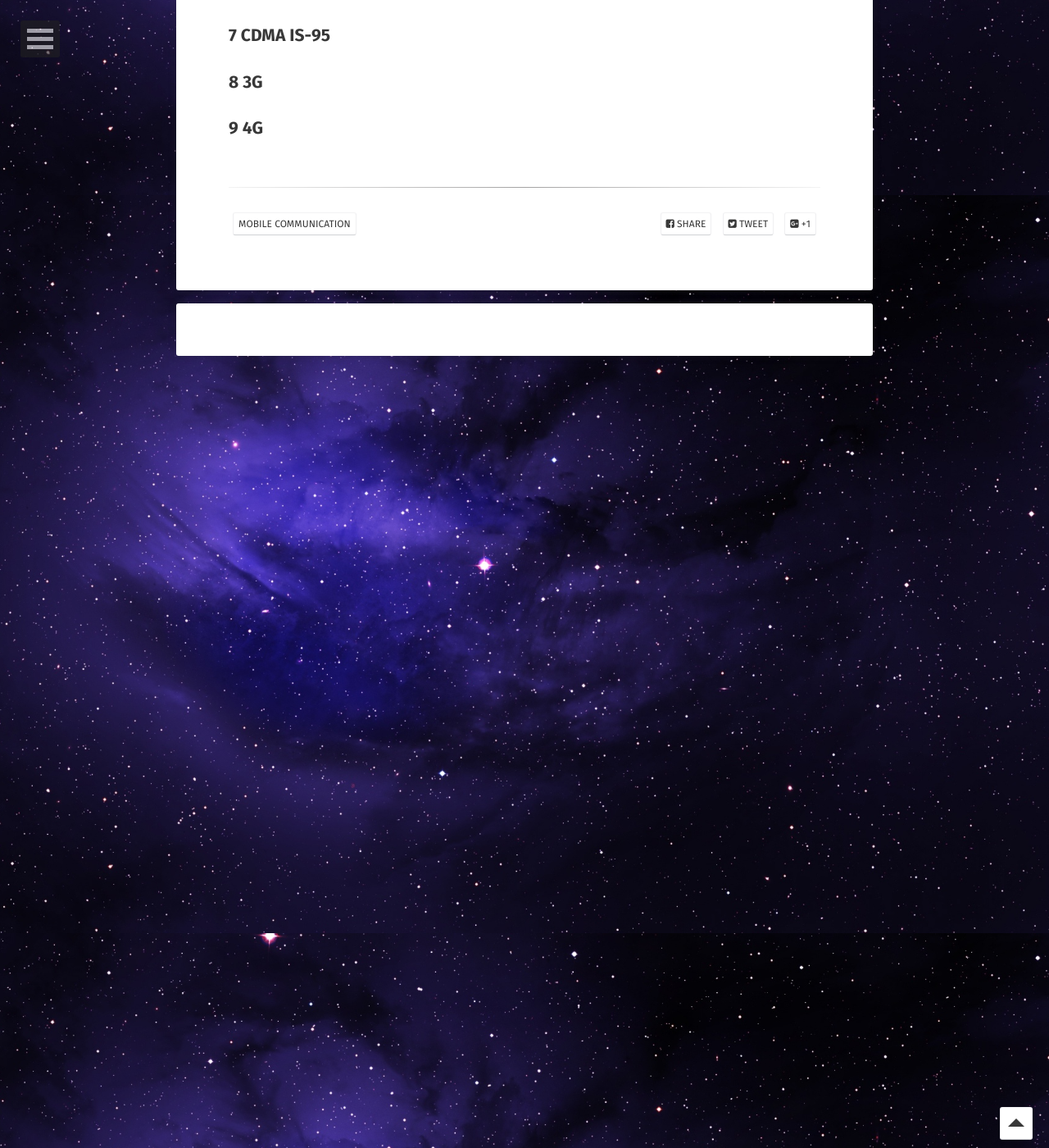
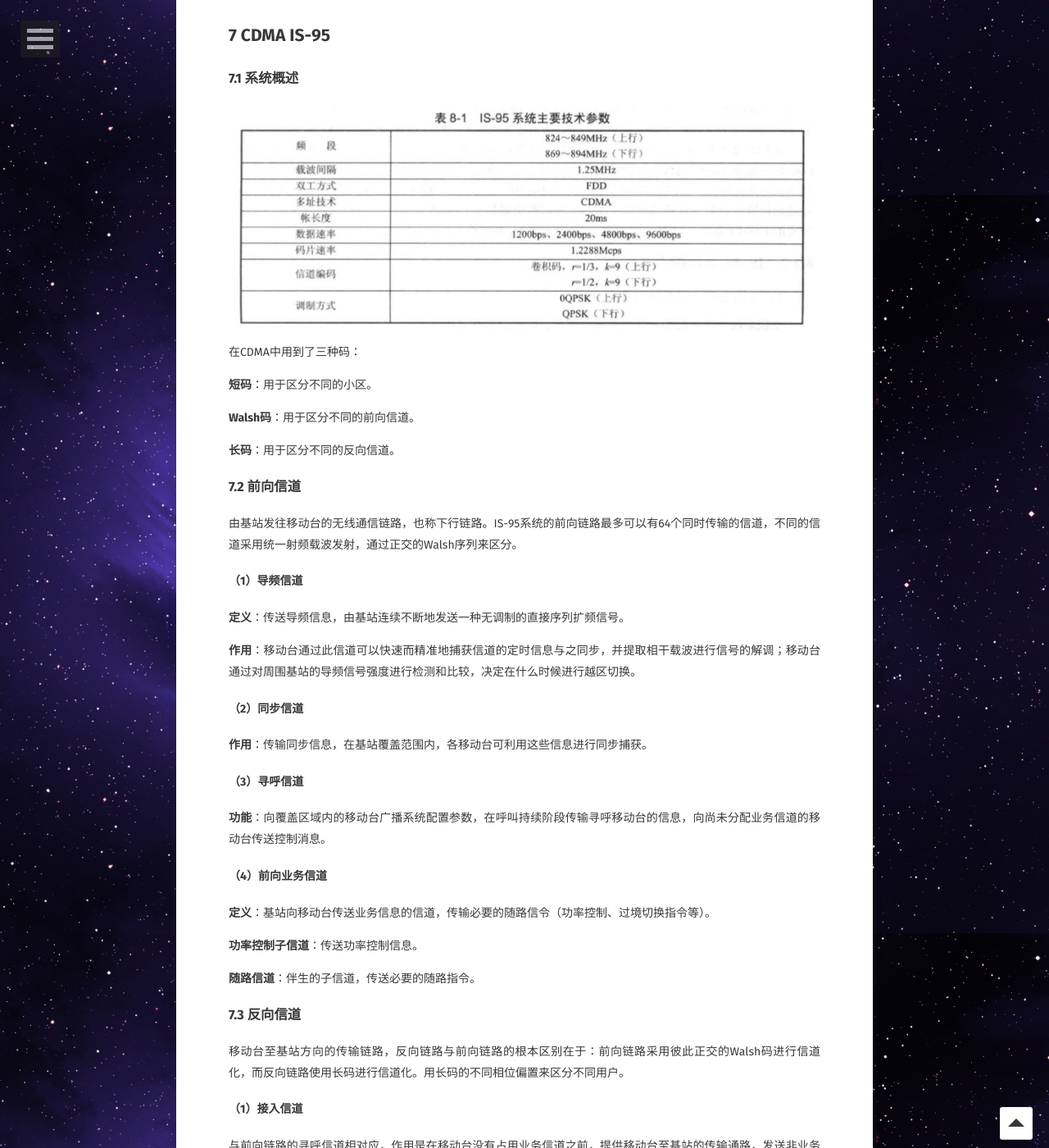
Before and after one commit to ZiqingZhao/ZiqingZhao.github.io, a Jekyll site: the page built from _posts/2019-06-17-移动通信技术与应用.md, in a window 1280 px wide and 1400 px high, scrolled down 22262 px. Shown: the whole window at 82% size. Built offline with Jekyll 4.4.1, drawn with Linux system fonts in a browser that asks for light colours; some web fonts are replaced; formulas are drawn with MathJax 3; comment, search, counter and statistics services are not loaded; some of the changed text lies outside the part shown.

Commit message:
Update 2019-06-17-移动通信技术与应用.md

```diff
--- a/_posts/2019-06-17-移动通信技术与应用.md
+++ b/_posts/2019-06-17-移动通信技术与应用.md
@@ -733,6 +733,87 @@ Enhanced Data rate for GSM Revolution
 
 ## 7 CDMA IS-95
 
+### 7.1 系统概述
+
+![](<https://raw.githubusercontent.com/ZiqingZhao/ZiqingZhao.github.io/master/img/MobileCommunication_19.jpg>)
+
+在CDMA中用到了三种码：
+
+**短码**：用于区分不同的小区。
+
+**Walsh码**：用于区分不同的前向信道。
+
+**长码**：用于区分不同的反向信道。
+
+### 7.2 前向信道
+
+由基站发往移动台的无线通信链路，也称下行链路。IS-95系统的前向链路最多可以有64个同时传输的信道，不同的信道采用统一射频载波发射，通过正交的Walsh序列来区分。
+
+#### （1）导频信道
+
+**定义**：传送导频信息，由基站连续不断地发送一种无调制的直接序列扩频信号。
+
+**作用**：移动台通过此信道可以快速而精准地捕获信道的定时信息与之同步，并提取相干载波进行信号的解调；移动台通过对周围基站的导频信号强度进行检测和比较，决定在什么时候进行越区切换。
+
+#### （2）同步信道
+
+**作用**：传输同步信息，在基站覆盖范围内，各移动台可利用这些信息进行同步捕获。
+
+#### （3）寻呼信道
+
+**功能**：向覆盖区域内的移动台广播系统配置参数，在呼叫持续阶段传输寻呼移动台的信息，向尚未分配业务信道的移动台传送控制消息。
+
+#### （4）前向业务信道
+
+**定义**：基站向移动台传送业务信息的信道，传输必要的随路信令（功率控制、过境切换指令等）。
+
+**功率控制子信道**：传送功率控制信息。
+
+**随路信道**：伴生的子信道，传送必要的随路指令。
+
+### 7.3 反向信道
+
+移动台至基站方向的传输链路，反向链路与前向链路的根本区别在于：前向链路采用彼此正交的Walsh码进行信道化，而反向链路使用长码进行信道化。用长码的不同相位偏置来区分不同用户。
+
+#### （1）接入信道
+
+与前向链路的寻呼信道相对应，作用是在移动台没有占用业务信道之前，提供移动台至基站的传输通路，发送非业务信息。
+
+#### （2）反向业务信道
+
+传输业务信息，也可以用来传送辅助业务和信令信息。
+
+前向信道与反向信道的区别：
+
+- 卷积编码：前向信道编码率为1/2，反向信道编码率为1/3；
+- Walsh调制：前向信道中用于区分信道，反向信道中用于提供64阶调制；
+- PN长码：前向信道中用于加扰数据，需要抽样到符号速率，反向信道中用于区分用户，不需要改变速率
+- 调制方式：前向信道使用QPSK，反向信道使用OQPSK。
+
+### 7.4 增强技术
+
+#### （1）语音编解码技术
+
+Qualcomm公司的码激励线性预测算法（QCELP），可以依靠门限值来调整速率，门限值随背景噪声的变化而变化。
+
+#### （2）RAKE接收机
+
+#### （3）功率控制
+
+#### （4）语音激活
+
+语音占空（DSI）与低速语音编码相结合，提高系统容量，减少干扰。
+
+#### （5）越区切换
+
+移动台在通信期间，由于位置发生改变，而改变与网络的连接关系。分为硬切换和软切换。
+
+**软切换**：需要切换时，移动台先与目标基站建立通信链路，再切断与原基站之间的通信链路，即先通后断。
+
+### 7.5 IS-95 特点
+
+大容量、软容量、软切换、话音质量高、发射功率低、语音激活、保密
+
 ## 8 3G
 
 ## 9 4G
```
